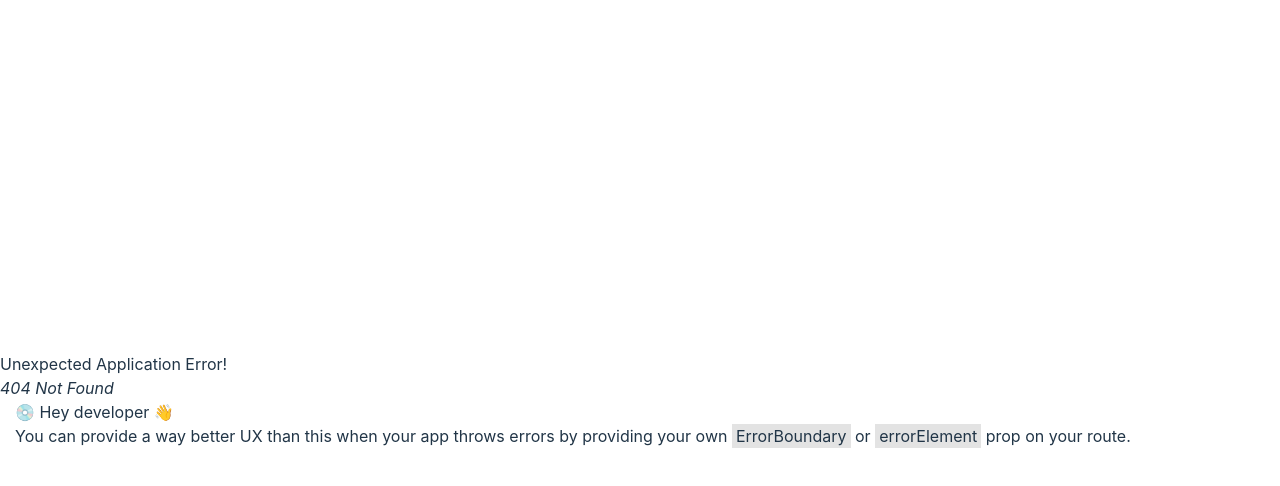
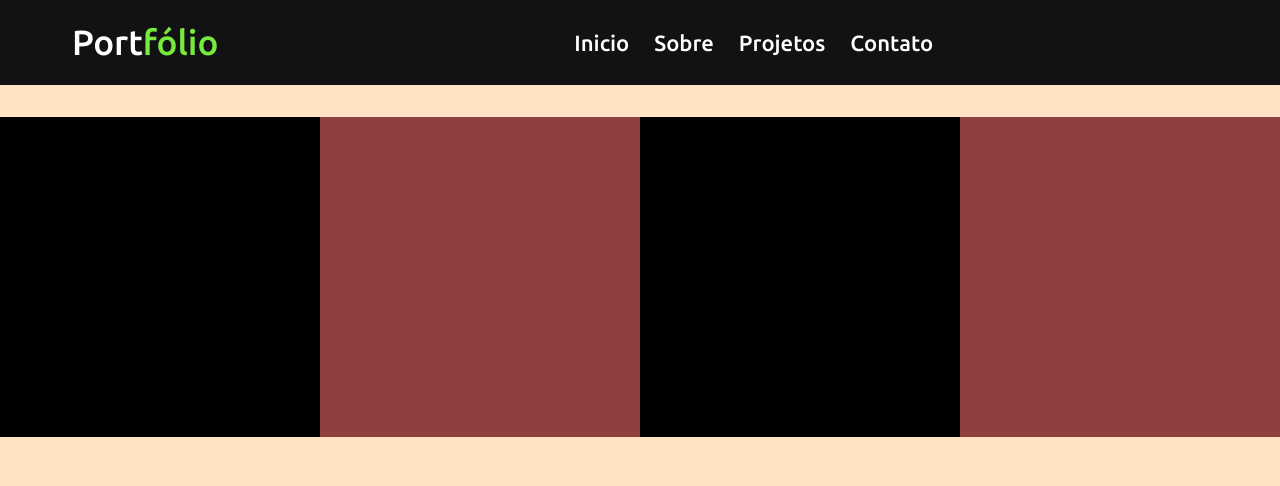
Before and after one commit to almeida11/home-page-portfolio, a React (Vite) app: page /projects in a window 1280 px wide. Before the commit this address had no page. Shown: the top 486 px of the page. Built offline with nearby package versions, Linux system fonts and the light colour scheme.

Commit message:
feat: project page

```diff
--- a/src/components/Navbar.jsx
+++ b/src/components/Navbar.jsx
@@ -13,7 +13,7 @@ const Navbar = () => {
             <ul class="menu">
               <Link class="link" to={"/"}>Inicio</Link>
               <Link class="link" to={"/"}>Sobre</Link>
-              <Link class="link" to={"/"}>Projetos</Link>
+              <Link class="link" to={"/projects"}>Projetos</Link>
               <Link class="link" to={"/"}>Contato</Link>
               {/*
               <Link class="link" to={"/"}>Letter</Link>
--- a/src/main.jsx
+++ b/src/main.jsx
@@ -7,6 +7,7 @@ import './index.css'
 import { createBrowserRouter, RouterProvider } from 'react-router-dom';
 import Home from './routes/home/Home';
 import Letter from './routes/letter/Letter';
+import Project from './routes/projects/Project';
 
 //ROTAS PADRÃO SEM REAPROVEITAR ELEMENTOS
 
@@ -37,6 +38,10 @@ const router = createBrowserRouter([
         path: "letter",
         element: <Letter/>,
       },
+      {
+        path: "projects",
+        element: <Project/>,
+      },
     ]
   },
 ])
--- a/src/routes/home/Home.css
+++ b/src/routes/home/Home.css
@@ -1,4 +1,3 @@
-
 @import url('https://fonts.googleapis.com/css2?family=Roboto:wght@300;400;500&family=Ubuntu:wght@400;500;700&display=swap');
 *{
     margin: 0;
--- a/src/routes/home/Home.jsx
+++ b/src/routes/home/Home.jsx
@@ -10,6 +10,9 @@ const Home = () => {
         <span>MATEUS DE ALMEIDA</span>
         <h3>Desenvolvedor Web</h3>
       </div>
+       <div className="image-home">
+
+       </div>
     </div>
   );
 };
--- /dev/null
+++ b/src/routes/projects/Project.css
@@ -0,0 +1,55 @@
+@import url('https://fonts.googleapis.com/css2?family=Roboto:wght@300;400;500&family=Ubuntu:wght@400;500;700&display=swap');
+*{
+    margin: 0;
+    padding: 0;
+    box-sizing: border-box;
+    text-decoration: none;
+}
+/*-------------------------###-----------------------------*/
+.containner{
+    width: 100vw;
+    height: 100vh;
+    background-color: bisque;
+
+}
+.project{
+    display: flex;
+    flex-wrap: wrap;
+}
+
+.title{
+    width: 100vw;
+    height: 5vh;
+    grid-column: 1 / 4;
+    background-color: brown;
+}
+
+h1{
+    font-size: 2rem;
+    margin-left: 0;
+}
+
+.project-card1{
+    margin: 2rem auto;
+    width: 20rem;
+    height: 20rem;
+    background-color: black;
+}
+.project-card2{
+    margin: auto;
+    width: 20rem;
+    height: 20rem;
+    background-color: rgb(143, 63, 63);
+}
+.project-card3{
+    margin: auto;
+    width: 20rem;
+    height: 20rem;
+    background-color: black;
+}
+.project-card4{
+    margin: auto;
+    width: 20rem;
+    height: 20rem;
+    background-color: rgb(143, 63, 63);
+}
--- /dev/null
+++ b/src/routes/projects/Project.jsx
@@ -0,0 +1,18 @@
+import './Project.css';
+import React from "react";
+
+const Project = () => {
+  return (
+    <div className="containner">
+      <div className="project">
+        <div className="project-card1"></div>
+        <div className="project-card2"></div>
+        <div className="project-card3"></div>
+        <div className="project-card4"></div>
+      </div>
+
+    </div>
+  );
+};
+
+export default Project
```
